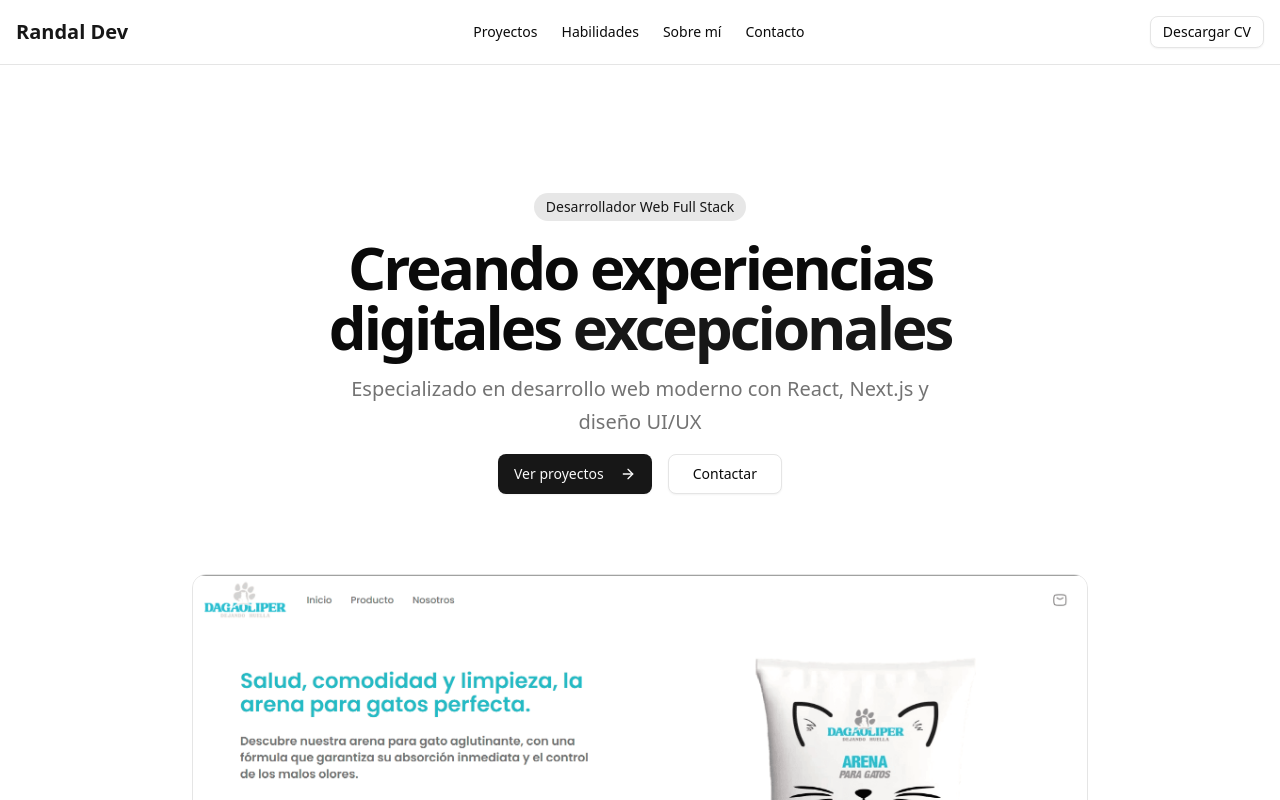
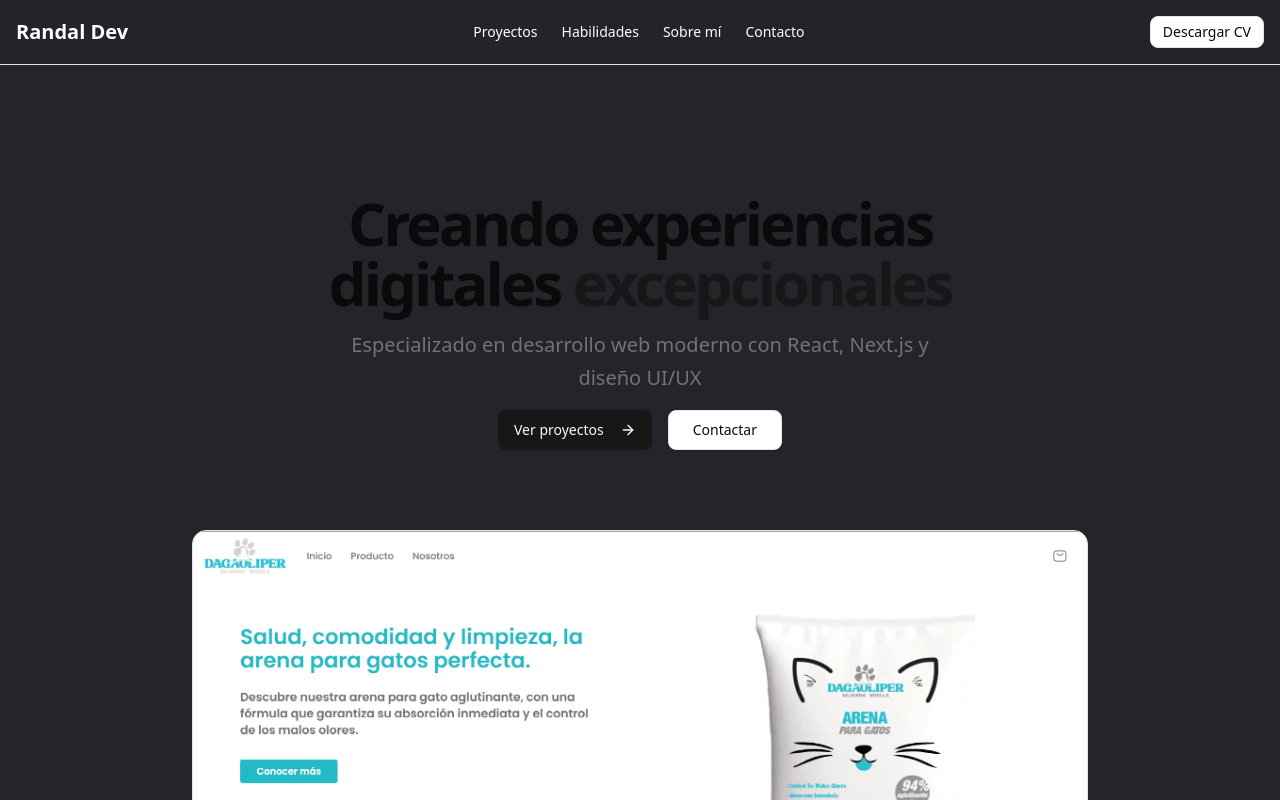
Before and after one commit to randal-web/my-portfolio, a Next.js app: page / in a window 1280 px wide. Shown: the top 800 px of the page. Built offline with nearby package versions, Linux system fonts and the light colour scheme.

Commit message:
Creacion de componentes

```diff
--- a/app/page.jsx
+++ b/app/page.jsx
@@ -8,24 +8,36 @@ import { Tabs, TabsContent, TabsList, TabsTrigger } from "@/components/ui/tabs"
 
 export default function Portfolio() {
   return (
-    <div className="min-h-screen bg-white dark:bg-zinc-950">
+    <div className="min-h-screen bg-[#23252b]">
       {/* Header */}
-      <header className="sticky top-0 z-40 w-full border-b bg-white/80 backdrop-blur-sm dark:bg-zinc-950/80 dark:border-zinc-800 px-4">
+        <header className="sticky top-0 z-40 w-full border-b bg-[#23252b]/80 backdrop-blur-sm px-4">
           <div className="container flex h-16 items-center justify-between">
             <Link href="/" className="font-bold text-xl">
-            <span className="text-primary">Randal Dev</span>
+          <span className="text-white">Randal Dev</span>
             </Link>
             <nav className="hidden md:flex gap-6">
-            <Link href="#proyectos" className="text-sm font-medium hover:text-primary transition-colors">
+          <Link
+            href="#proyectos"
+            className="text-sm font-medium text-white transition-transform hover:scale-110"
+          >
             Proyectos
           </Link>
-            <Link href="#habilidades" className="text-sm font-medium hover:text-primary transition-colors">
+          <Link
+            href="#habilidades"
+            className="text-sm font-medium text-white transition-transform hover:scale-110"
+          >
             Habilidades
           </Link>
-            <Link href="#sobre-mi" className="text-sm font-medium hover:text-primary transition-colors">
+          <Link
+            href="#sobre-mi"
+            className="text-sm font-medium text-white transition-transform hover:scale-110"
+          >
             Sobre mí
           </Link>
-            <Link href="#contacto" className="text-sm font-medium hover:text-primary transition-colors">
+          <Link
+            href="#contacto"
+            className="text-sm font-medium text-white transition-transform hover:scale-110"
+          >
             Contacto
           </Link>
             </nav>
@@ -43,9 +55,6 @@ export default function Portfolio() {
           {/* Hero Section */}
         <section className="container py-24 md:py-32 space-y-8">
           <div className="flex flex-col items-center text-center space-y-4">
-            <div className="inline-block rounded-full bg-primary/10 px-3 py-1 text-sm text-primary">
-              Desarrollador Web Full Stack
-            </div>
             <h1 className="text-4xl md:text-6xl font-bold tracking-tighter max-w-3xl">
               Creando experiencias digitales <span className="text-primary">excepcionales</span>
             </h1>
@@ -76,7 +85,7 @@ export default function Portfolio() {
         </section>
 
         {/* Projects Section */}
-        <section id="proyectos" className="bg-muted/50 py-20">
+        <section id="proyectos" className="bg-muted/50 py-20 px-10">
           <div className="container space-y-12">
             <div className="text-center space-y-4">
               <h2 className="text-3xl md:text-4xl font-bold tracking-tighter">Proyectos Destacados</h2>
```
Also changed, not shown: components/ui/AboutSection.jsx (added), components/ui/ContactSection.jsx (added), components/ui/Footer.jsx (added), components/ui/Header.jsx (added), components/ui/HeroSection.jsx (added), components/ui/ProjectSection.jsx (added), components/ui/SkilssSection.jsx (added). Lines whose indentation alone changed are shown as unchanged.
